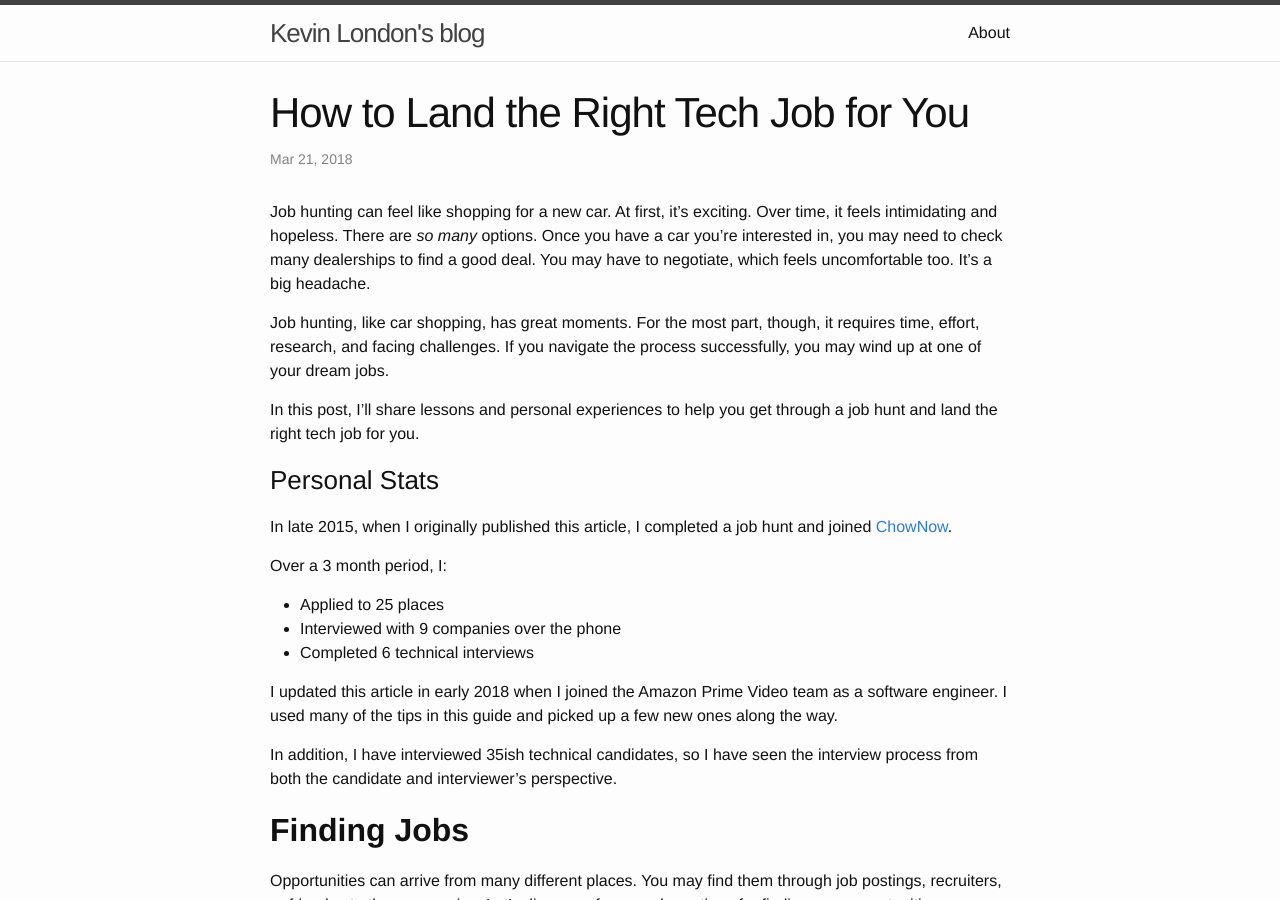
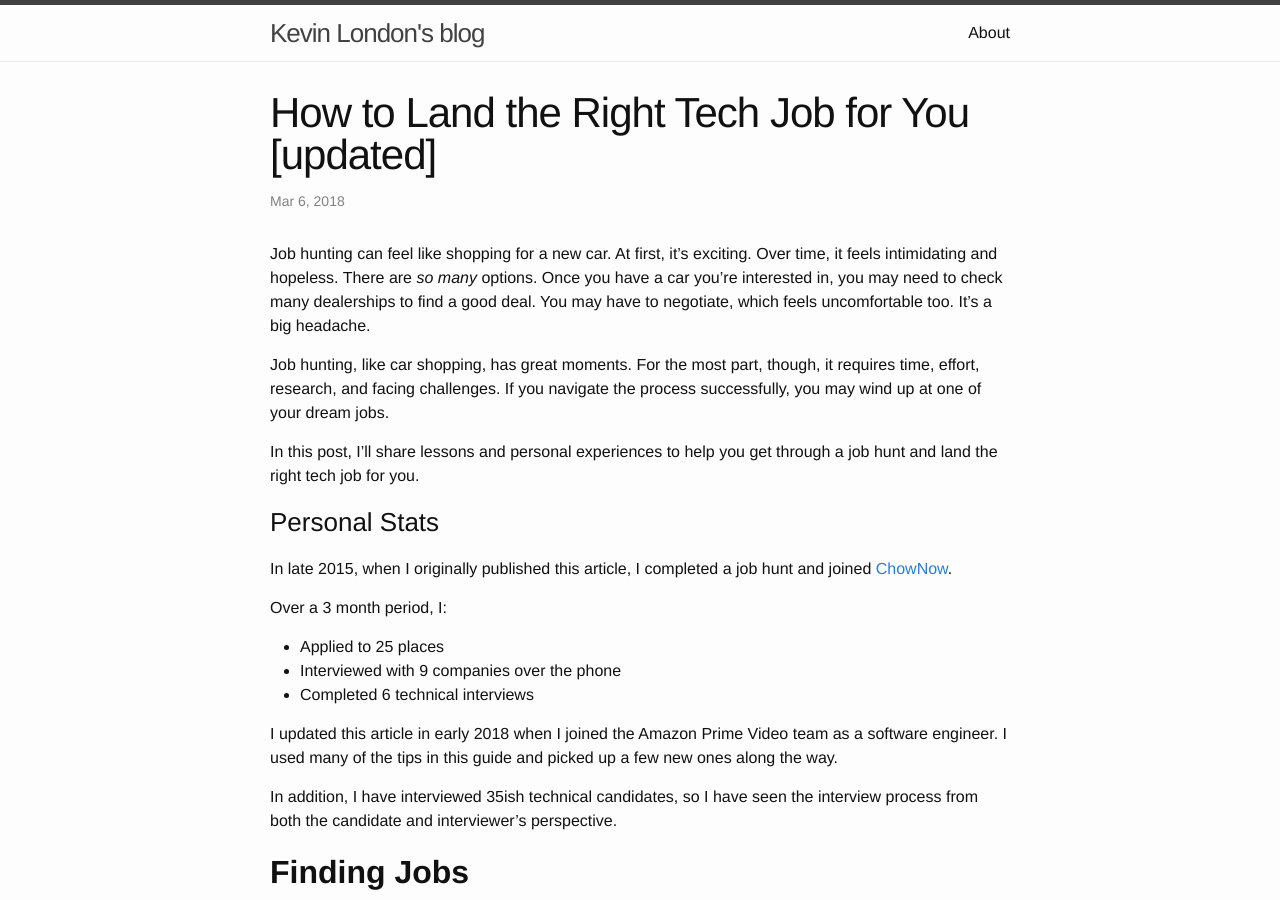
Before and after one commit to kevinlondon/kevinlondon.github.io, a Jekyll site: the page built from _posts/2016-01-21-job-hunt-guide.md, in a window 1280 px wide and 900 px high. Built offline with Jekyll 4.4.1, drawn with Linux system fonts in a browser that asks for light colours; comment, search, counter and statistics services are not loaded.

Commit message:
Include note about updating job post.

```diff
--- a/_posts/2016-01-21-job-hunt-guide.md
+++ b/_posts/2016-01-21-job-hunt-guide.md
@@ -1,7 +1,7 @@
 ---
 layout: post
-title:  "How to Land the Right Tech Job for You"
-date:   2018-03-21 20:45:08
+title:  "How to Land the Right Tech Job for You [updated]"
+date:   2018-03-06 20:45:08
 ---
 
 Job hunting can feel like shopping for a new car. At first, it's exciting. Over
```
